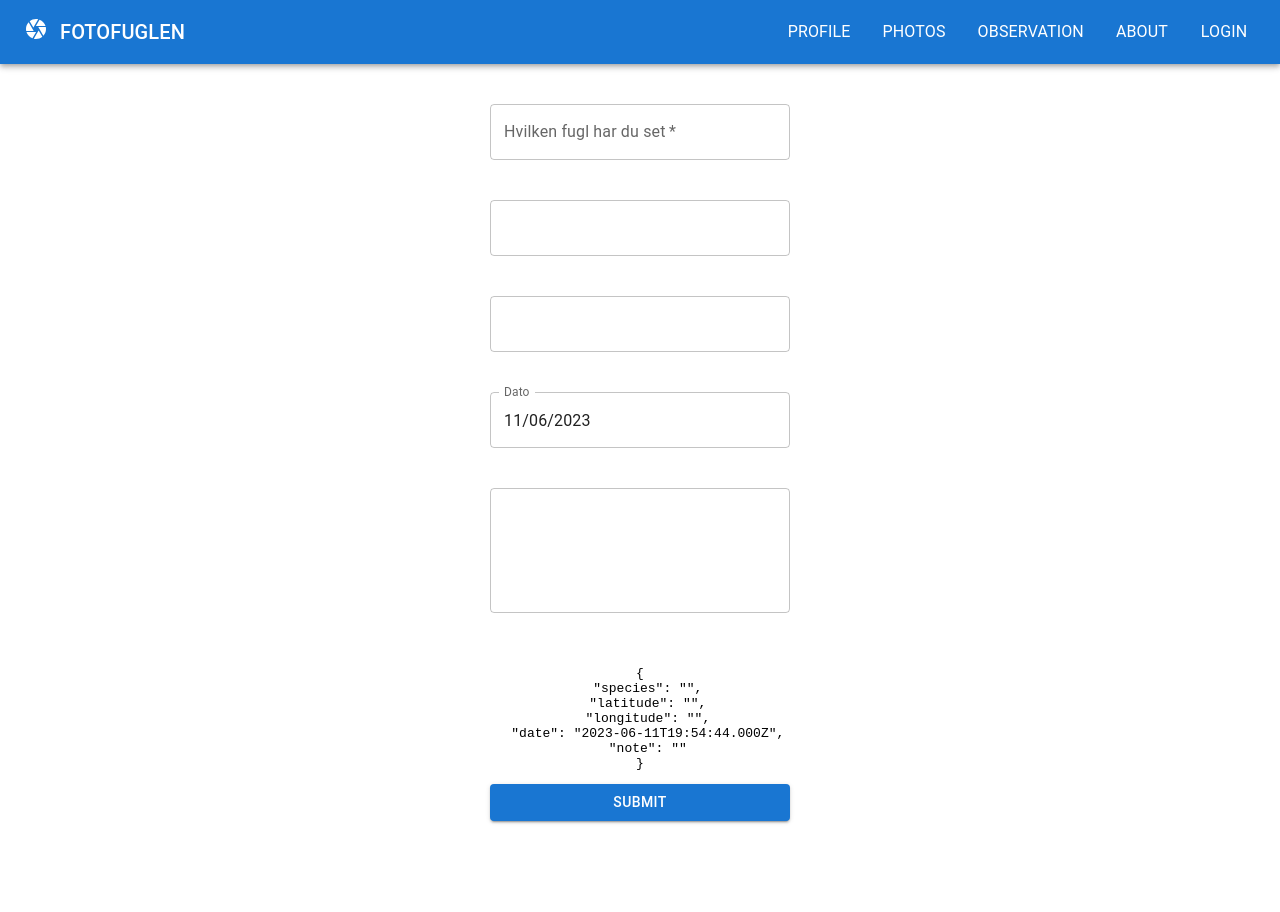
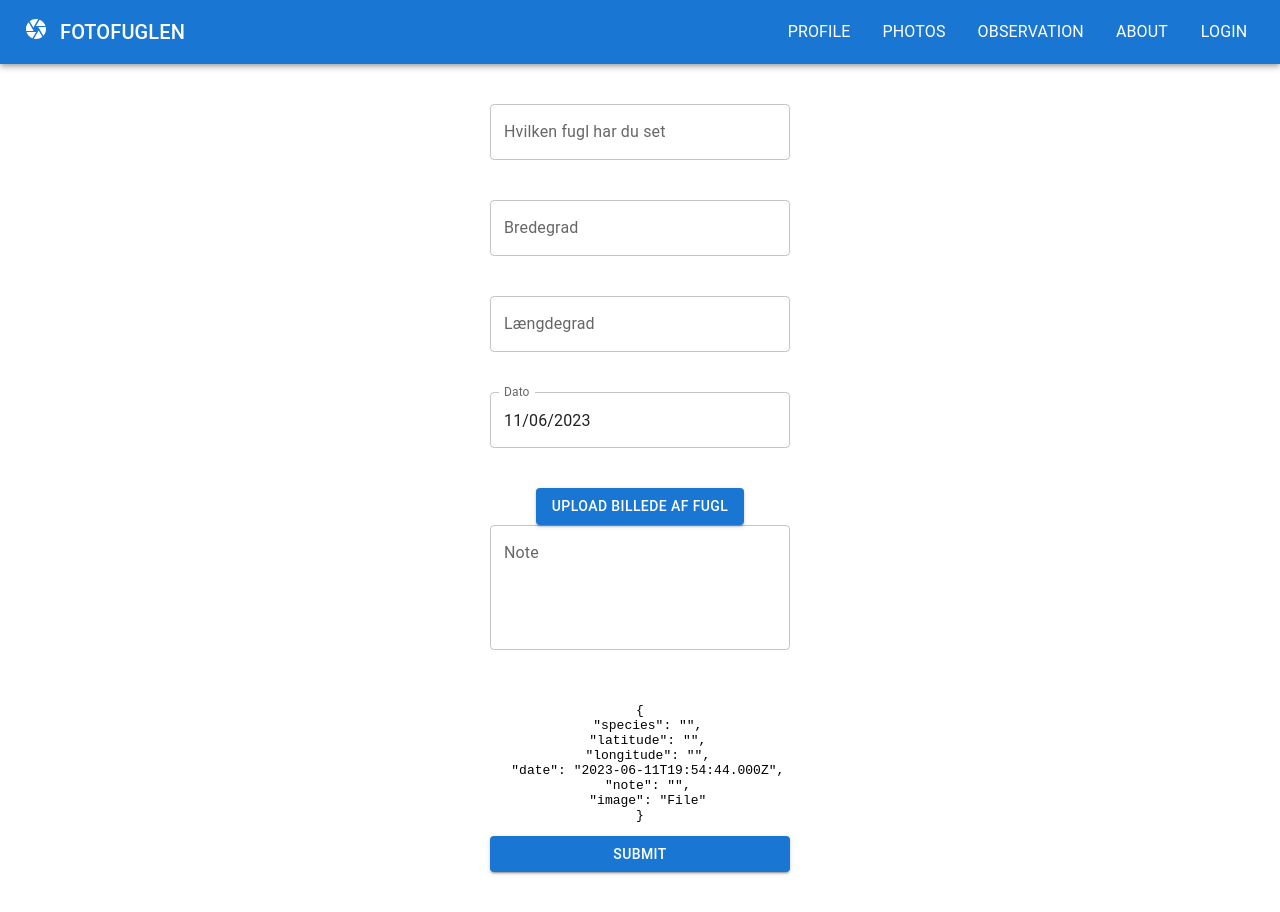
Before and after one commit to tobiasvinther/hovedopgave-frontend, a React (Create React App) app: page /Observation in a window 1280 px wide. Before the commit the page ends 861 px from the top, so only its background shows below. Built offline with nearby package versions, Linux system fonts and the light colour scheme.

Commit message:
Can now upload images to form, remember to put required back on fields

```diff
--- a/src/pages/observation/observation.tsx
+++ b/src/pages/observation/observation.tsx
@@ -10,6 +10,7 @@ interface Values {
   longitude: string;
   date: Dayjs;
   note: string;
+  image: string;
 }
 interface ObservationProps {
   onSubmit: (values: Values) => void;
@@ -25,6 +26,7 @@ export const Observation: React.FC<ObservationProps> = ({ onSubmit }) => {
           longitude: "",
           date: dayjs(Date.now()),
           note: "",
+          image: File.name,
         }}
         onSubmit={(values) => onSubmit(values)}
       >
@@ -33,7 +35,6 @@ export const Observation: React.FC<ObservationProps> = ({ onSubmit }) => {
             <div>
               <TextField
                 sx={{ marginBottom: 5, marginTop: 5, width: 300 }}
-                required
                 label="Hvilken fugl har du set"
                 value={values.species}
                 name="species"
@@ -43,8 +44,8 @@ export const Observation: React.FC<ObservationProps> = ({ onSubmit }) => {
             <div>
               <TextField
                 name="latitude"
+                label="Bredegrad"
                 sx={{ marginBottom: 5, width: 300 }}
-                required
                 value={values.latitude}
                 onChange={handleChange}
               />
@@ -52,8 +53,8 @@ export const Observation: React.FC<ObservationProps> = ({ onSubmit }) => {
             <div>
               <TextField
                 name="longitude"
+                label="Længdegrad"
                 sx={{ marginBottom: 5, width: 300 }}
-                required
                 value={values.longitude}
                 onChange={handleChange}
               />
@@ -70,8 +71,25 @@ export const Observation: React.FC<ObservationProps> = ({ onSubmit }) => {
               </LocalizationProvider>
             </div>
             <div>
+              <Button variant="contained" component="label">
+                Upload billede af fugl
+                <input
+                  accept="image/*"
+                  type="file"
+                  hidden
+                  id="image"
+                  name="image"
+                  onChange={(imageValue) => {
+                    if (!imageValue.currentTarget.files) return;
+                    setFieldValue("image", imageValue.currentTarget.files);
+                  }}
+                />
+              </Button>
+            </div>
+            <div>
               <TextField
                 name="note"
+                label="Note"
                 sx={{ marginBottom: 5, width: 300 }}
                 multiline
                 rows={4}
@@ -83,6 +101,7 @@ export const Observation: React.FC<ObservationProps> = ({ onSubmit }) => {
             <Button
               variant="contained"
               type="submit"
+              onClick={() => console.log(values)}
               sx={{ marginBottom: 5, width: 300 }}
             >
               Submit
```
